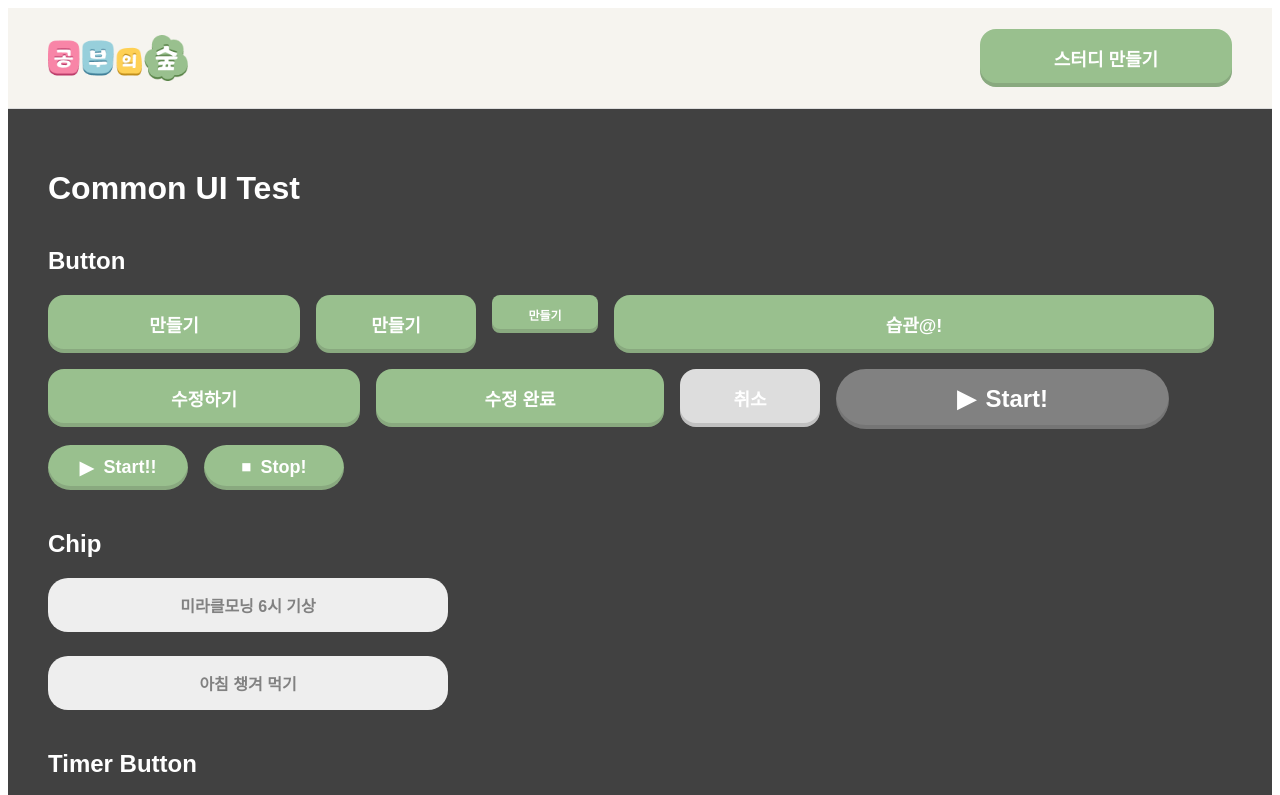
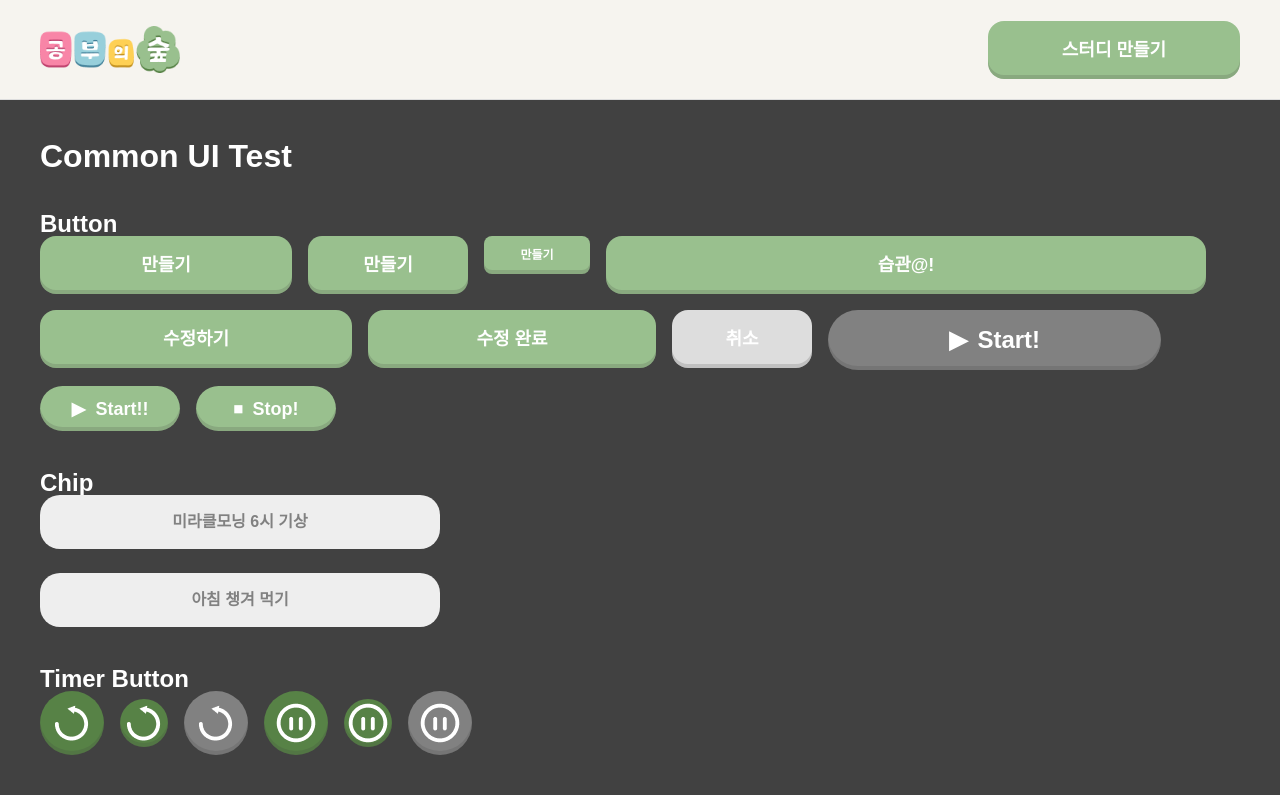
Before and after one commit to kimchanhee0309/Forest-of-Study-Team-5, a React (Vite) app: page / in a window 1280 px wide. Shown: the top 795 px of the page. Built offline with nearby package versions, Linux system fonts and the light colour scheme; a web font is replaced by a local one.

Commit message:
reset.css 파일 추가

```diff
--- a/src/main.jsx
+++ b/src/main.jsx
@@ -1,9 +1,9 @@
 import { StrictMode } from "react";
 import { createRoot } from "react-dom/client";
+import "./styles/reset.css";
+import "./styles/theme.css";
 import "./styles/global.css";
-import "./styles/theme.css";
 import App from "./App.jsx";
-import "./styles/theme.css";
 
 createRoot(document.getElementById("root")).render(
   <StrictMode>
--- a/src/styles/global.css
+++ b/src/styles/global.css
@@ -5,3 +5,10 @@
 select {
   font-family: "Pretendard", sans-serif;
 }
+
+body {
+  background: var(--bg);
+  color: var(--black);
+
+  min-height: 100vh;
+}
--- /dev/null
+++ b/src/styles/reset.css
@@ -0,0 +1,61 @@
+*,
+*::before,
+*::after {
+  box-sizing: border-box;
+}
+
+* {
+  margin: 0;
+  padding: 0;
+}
+
+html,
+body,
+#root {
+  min-height: 100%;
+}
+
+body {
+  line-height: 1;
+  -webkit-font-smoothing: antialiased;
+}
+
+img,
+svg,
+video,
+canvas {
+  display: block;
+  max-width: 100%;
+}
+
+button,
+input,
+textarea,
+select {
+  font: inherit;
+
+  border: none;
+  outline: none;
+
+  background: transparent;
+}
+
+button {
+  cursor: pointer;
+}
+
+a {
+  text-decoration: none;
+  color: inherit;
+}
+
+ul,
+ol,
+li {
+  list-style: none;
+}
+
+table {
+  border-collapse: collapse;
+  border-spacing: 0;
+}
```
